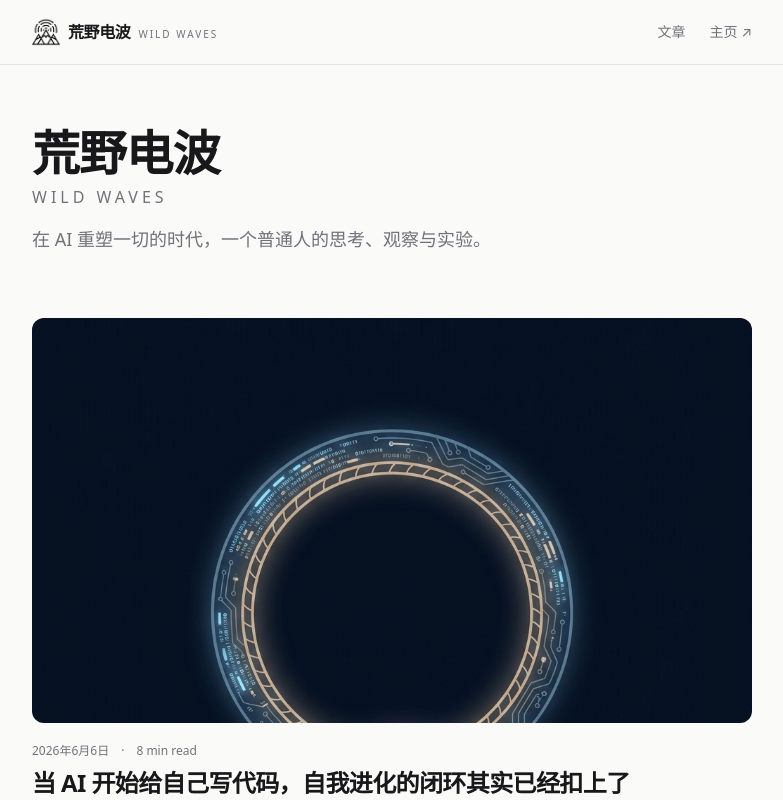
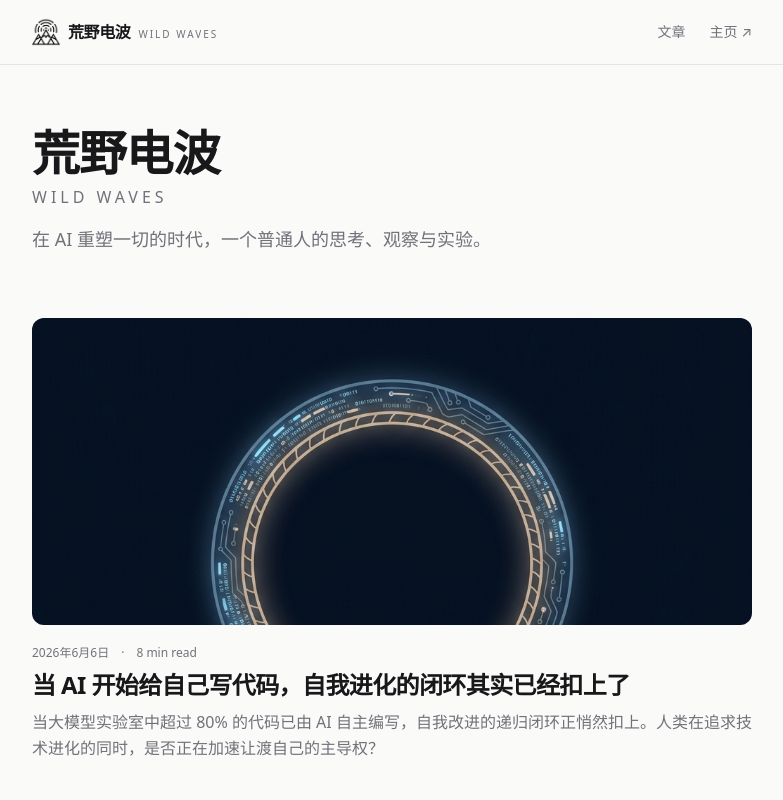
Before and after one commit to phoenixlwpapix/huangye-dianbo, a Next.js app: page / in a window 1280 px wide. Shown: the top 800 px of the page, without its empty margins (248-1031 px from the left). Built offline with nearby package versions, Linux system fonts and the light colour scheme.

Commit message:
fix: change cover container aspect ratio to 2.35:1 to match generated cover images

```diff
--- a/src/app/page.tsx
+++ b/src/app/page.tsx
@@ -35,7 +35,7 @@ export default function Home() {
           <article key={post.slug} className="group">
             <Link href={`/posts/${post.slug}`} className="block">
               {post.cover && (
-                <div className="relative aspect-[16/9] mb-5 overflow-hidden rounded-xl bg-[var(--border)]">
+                <div className="relative aspect-[2.35/1] mb-5 overflow-hidden rounded-xl bg-[var(--border)]">
                   <Image
                     src={post.cover}
                     alt={post.title}
--- a/src/app/posts/[slug]/page.tsx
+++ b/src/app/posts/[slug]/page.tsx
@@ -58,7 +58,7 @@ export default async function PostPage({
       </header>
 
       {post.cover && (
-        <div className="relative aspect-[16/9] mb-12 overflow-hidden rounded-xl bg-[var(--border)]">
+        <div className="relative aspect-[2.35/1] mb-12 overflow-hidden rounded-xl bg-[var(--border)]">
           <Image
             src={post.cover}
             alt={post.title}
```
